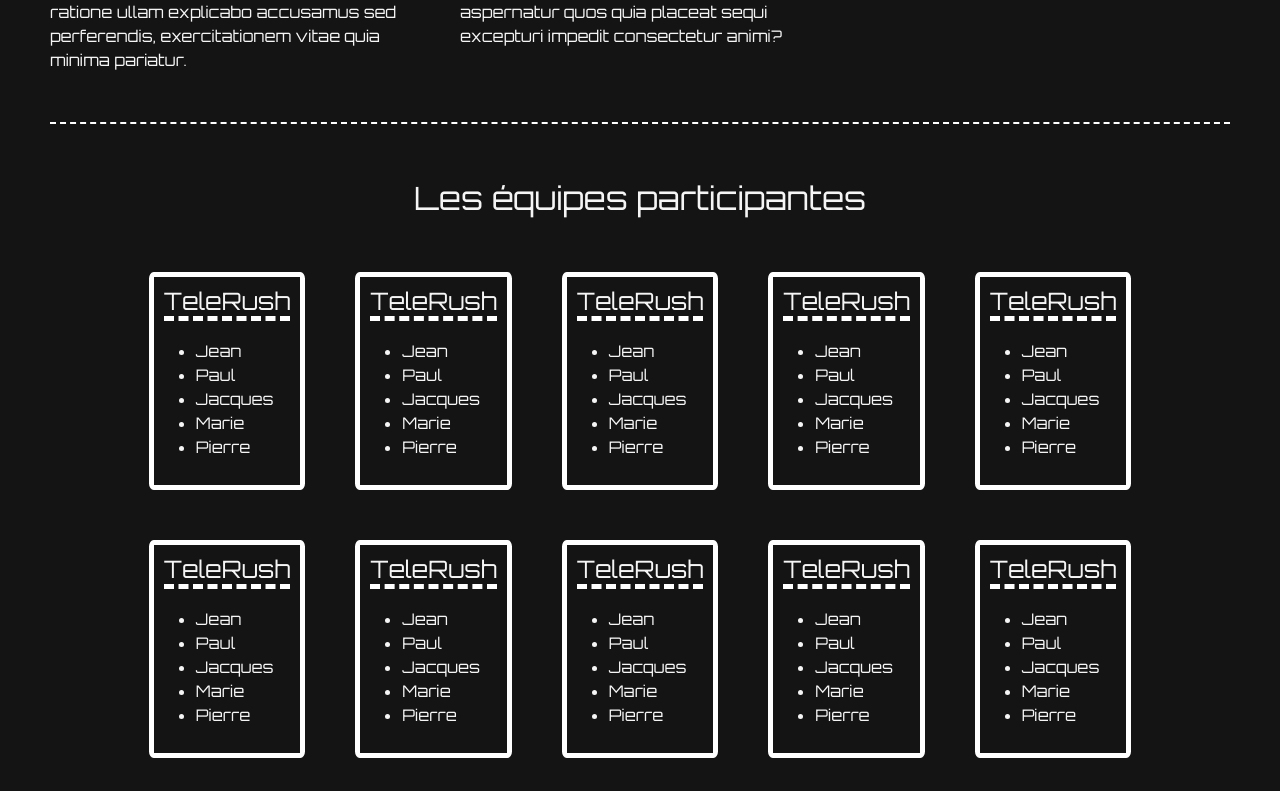
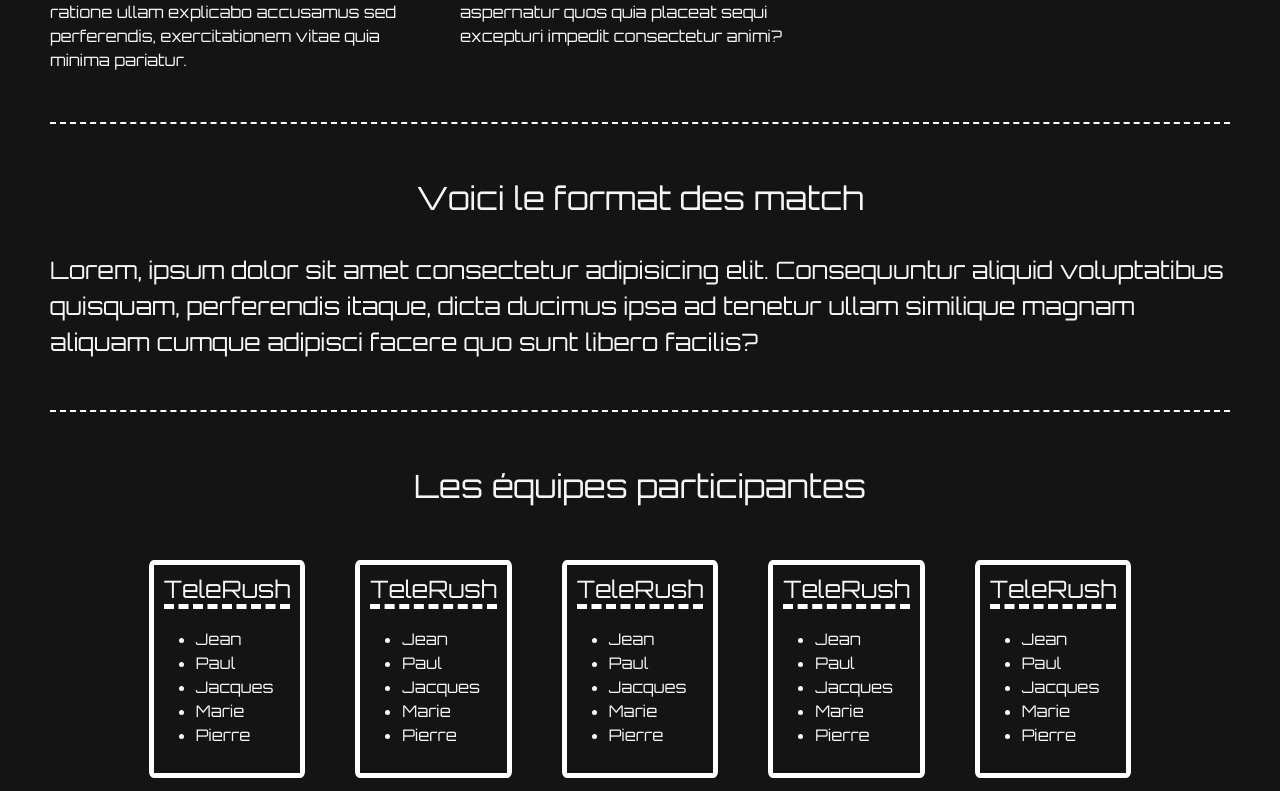
Before and after one commit to Hy3z/TGCWebsite, a React (Vite) app: page /event/cssl in a window 1280 px wide. Shown: the part 729-1520 px from the top of the page. Built offline with nearby package versions, Linux system fonts and the light colour scheme.

Commit message:
feat - CSSL page: added a rule section

```diff
--- a/src/Page/CSSL.tsx
+++ b/src/Page/CSSL.tsx
@@ -23,7 +23,7 @@ const CSSL = () => {
       </div>
 
       <div className={Styles.body}>
-        <div className={Styles.rules}>
+        <div className={Styles.progress}>
           <div className={Styles.title}>Déroulement de l'événement:</div>
           <div className={Styles.content}>
             <div className={Styles.pool}>
@@ -54,6 +54,13 @@ const CSSL = () => {
           </div>
         </div>
 
+        <div className={Styles.rules}>
+          <div className={Styles.title}>Voici le format des match</div>
+          <div className={Styles.text}>
+            Lorem, ipsum dolor sit amet consectetur adipisicing elit. Consequuntur aliquid voluptatibus quisquam, perferendis itaque, dicta ducimus ipsa ad tenetur ullam similique magnam aliquam cumque adipisci facere quo sunt libero facilis?
+          </div>
+        </div>
+
         <div className={Styles.teamSection}>
           <div className={Styles.title}>Les équipes participantes</div>
           <div className={Styles.teams}>
@@ -68,7 +75,7 @@ const CSSL = () => {
 
         <div className={Styles.contact}>
           Pour toutes question sur l'événement ou pour nous contacter
-          directement, rendez-vous sur le <a href="#">discrod de la CSSL </a>
+          directement, rendez-vous sur le <a href="https://discord.gg/cK3KWrnQAv">discrod de la CSSL </a>.
         </div>
       </div>
     </div>
--- a/src/Page/css/CSSL.module.css
+++ b/src/Page/css/CSSL.module.css
@@ -20,19 +20,19 @@
     padding-inline: 50px;
 }
 
-.body .rules {
+.body .progress {
     border-bottom: 2px dashed white;
     padding-block: 50px;
     display: flex;
     flex-direction: column;
 }
 
-.rules > .title {
+.progress > .title {
     align-self: center;
     font-size: 2rem;
 }
 
-.rules .content {
+.progress .content {
     padding-top: 40px;
     display: flex;
     justify-content: space-evenly;
@@ -54,6 +54,25 @@
 .content .playoff {
     flex:1;
 }
+
+.rules {
+    padding-block: 50px;
+    border-bottom: 2px dashed white;
+    display: flex;
+    flex-direction: column;
+}
+
+.rules .title {
+    align-self: center;
+    font-size: 2rem;
+}
+
+.rules .text {
+    padding-top: 30px;
+    font-size: 1.5rem;
+}
+
+
 
 .teamSection {
     padding-block: 50px;
```
